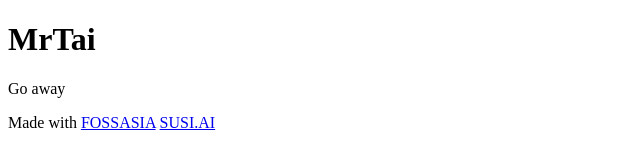
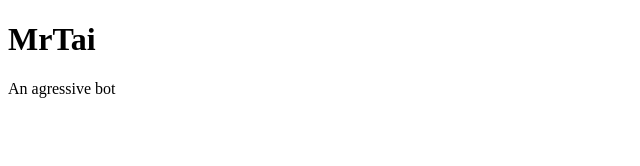
Before and after one commit to daarhlong/SUSI, a plain HTML site: page index.html in a window 1280 px wide. Shown: the whole page, without its empty margins (0-640 px from the left). Drawn offline with Linux system fonts and the light colour scheme.

Commit message:
Update index.html

```diff
--- a/index.html
+++ b/index.html
@@ -8,9 +8,7 @@
 </head>
 <body>
     <h1>MrTai</h1>
-    <p>Go away</p>
-    <p>Made with <a href="http://fossasia.org">FOSSASIA</a> <a href="http://skills.susi.ai">SUSI.AI</a></p>
-    <script type='text/javascript' id='susi-bot-script' data-userid='6b32c33793822479c0e6998faea4968f' data-group='Novelty and Humour' data-language='en' data-skill='MrTai' src='https://skills.susi.ai/susi-chatbot.js'></script>
+    <p>An agressive bot</p>
 
 </body>
 </html>
```
